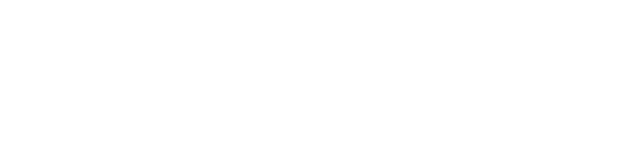
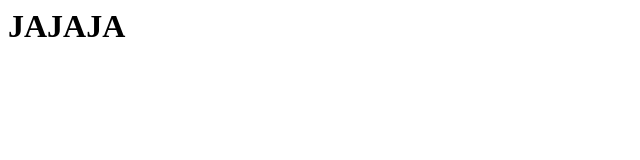
Before and after one commit to Kraizer16/Prueba_Git_Marlon, a plain HTML site: page index.html in a window 1280 px wide. Shown: the whole page, without its empty margins (0-640 px from the left). Drawn offline with Linux system fonts and the light colour scheme.

Commit message:
creacion h1

```diff
--- a/index.html
+++ b/index.html
@@ -1,5 +1,6 @@
 <html>
 	<body>
+		<h1> JAJAJA <h1>
 
 	<body>
 <html>
```
